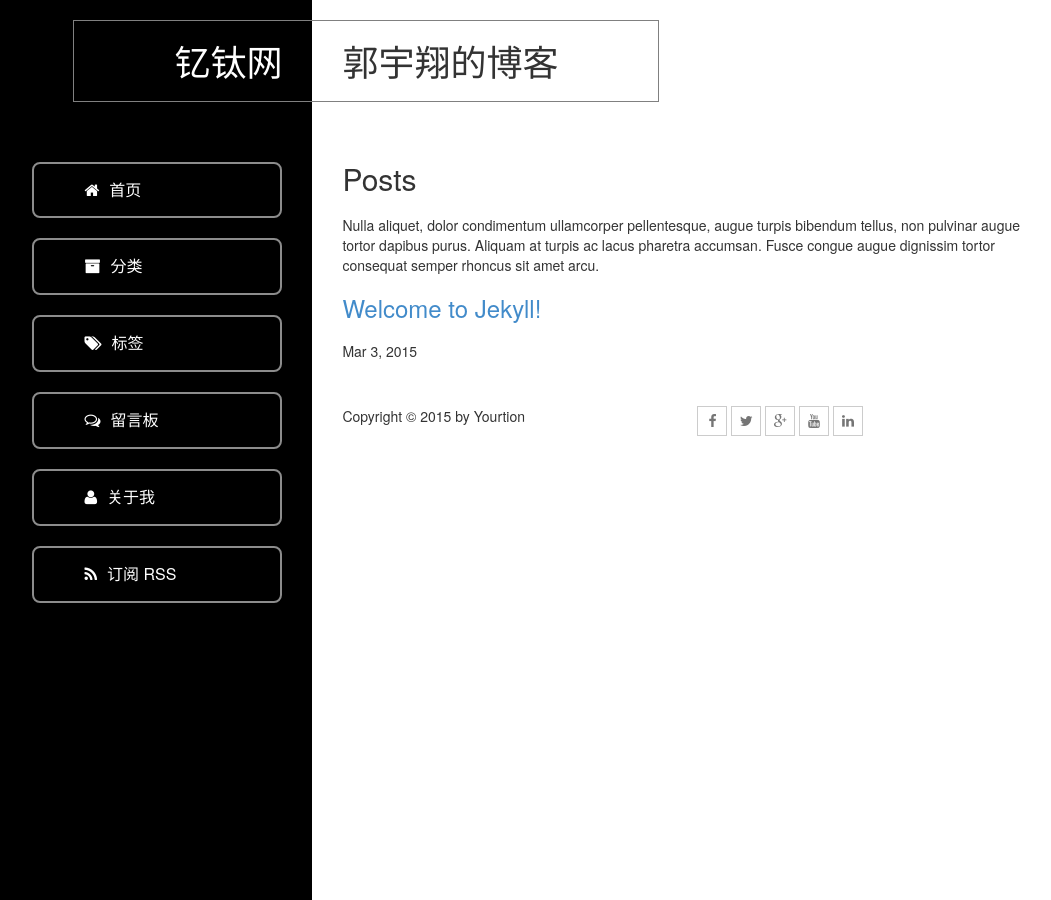
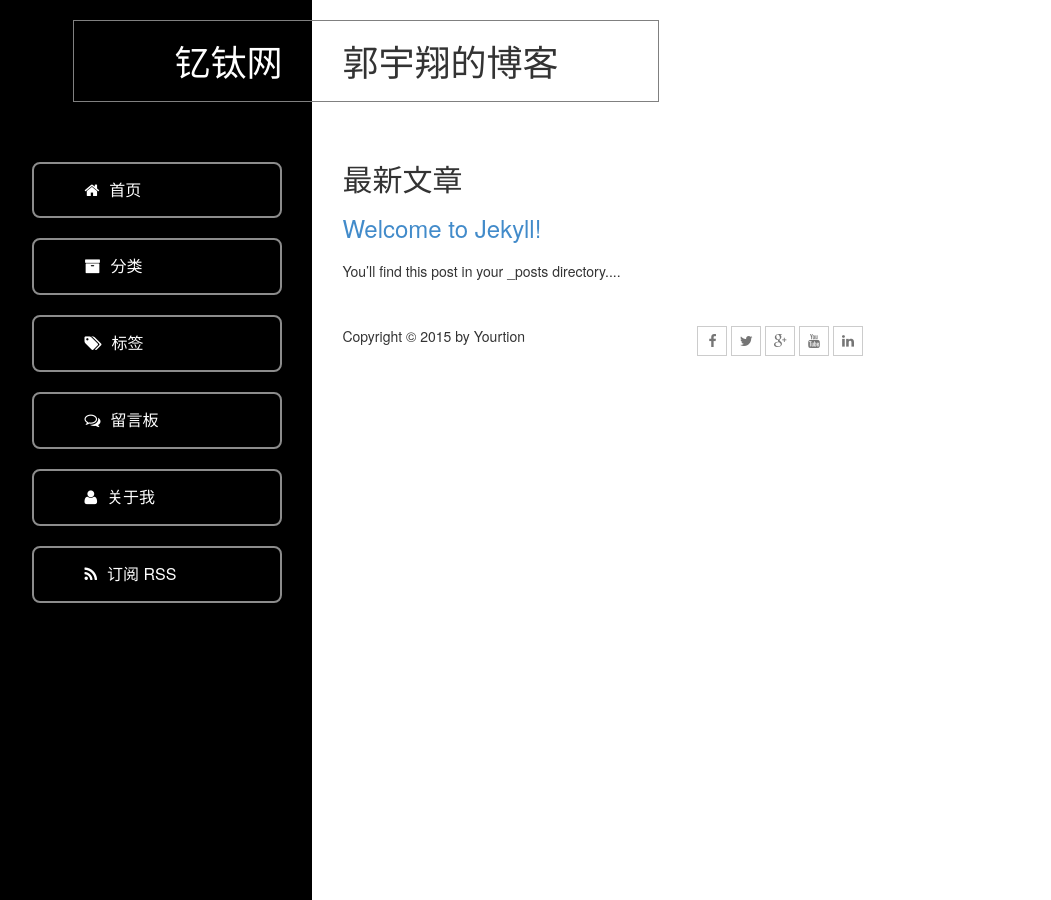
Before and after one commit to yourtion/yourtion.github.io, a Jekyll site: the page built from index.html, in a window 1280 px wide. Shown: the whole page, without its empty margins (174-1225 px from the left). Built offline with Jekyll 4.4.1, drawn with Linux system fonts in a browser that asks for light colours; Markdown is read by kramdown in place of the engine named in the settings.

Commit message:
update index

```diff
--- a/index.html
+++ b/index.html
@@ -1,13 +1,12 @@
 ---
 layout: default
 ---
-<h1 class="templatemo-header">Posts</h1>
-<p>Nulla aliquet, dolor condimentum ullamcorper pellentesque, augue turpis bibendum tellus, non pulvinar augue tortor dapibus purus. Aliquam at turpis ac lacus pharetra accumsan. Fusce congue augue dignissim tortor consequat semper rhoncus sit amet arcu.</p>
+<h4 class="templatemo-header">最新文章</h4>
 {% for post in site.posts %}
   <article class="templatemo-item">
     <h2>
       <a class="post-link" href="{{ post.url | prepend: site.baseurl }}">{{ post.title }}</a>
     </h2>
-    <p>{{ post.date | date: "%b %-d, %Y" }}</p>
+    <p>{{ post.content | strip_html | truncate:50 }}</p>
   </article>
 {% endfor %}
```
